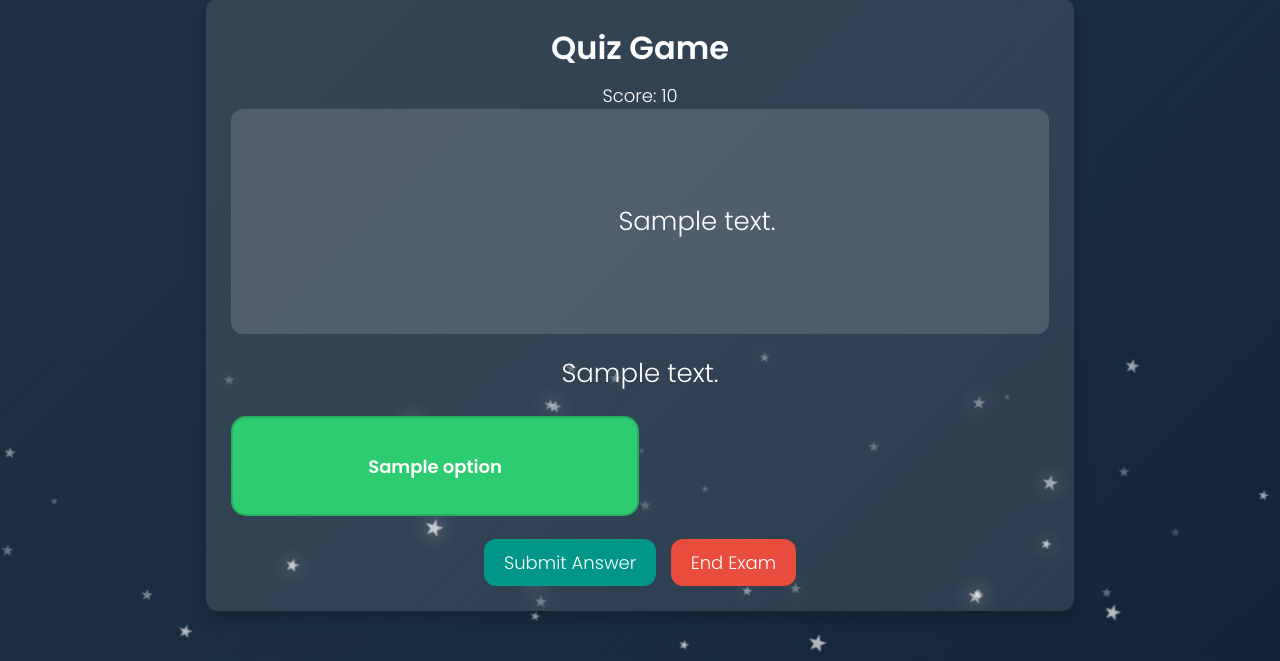
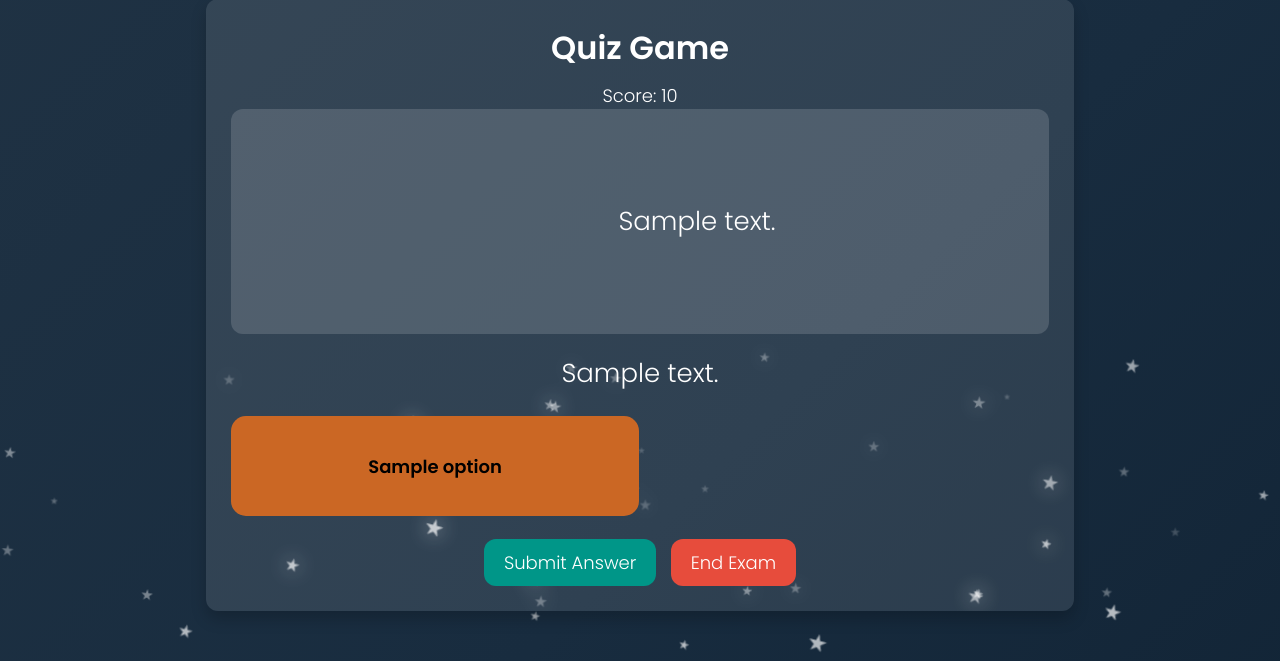
Before and after one commit to doomknight30/capstone-flask-aiducation, a Flask app: template templates/quiz.html in a window 1280 px wide, after a click that opens the changed part. Shown: the part 146-807 px from the top of the page. Run offline with Flask 3, Linux system fonts and the light colour scheme; the template is opened without the code that fills it: most values are stand-ins (such as "Sample title", 1, 10 or a date in 2020).

Commit message:
Changed answer selection style to be more noticeable

```diff
--- a/templates/quiz.html
+++ b/templates/quiz.html
@@ -229,9 +229,6 @@
             margin: 3px 0;
         }
 
-        .option:nth-child(2) { background: #e74c3c; }
-        .option:nth-child(3) { background: #f1c40f; }
-        .option:nth-child(4) { background: #2ecc71; }
         .option:hover {
             opacity: 0.8;
         }
@@ -242,10 +239,10 @@
         }
         /* Selected option styling */
         input[type="radio"]:checked + label.option {
-            background-color: #2ecc71 !important;
+            -webkit-filter: invert(100%);
             color: white;
             font-weight: 700;
-            border: 2px solid #27ae60;
+            /*border: 2px solid #27ae60;*/
         }
         input[type="radio"] {
             display: none;
```
